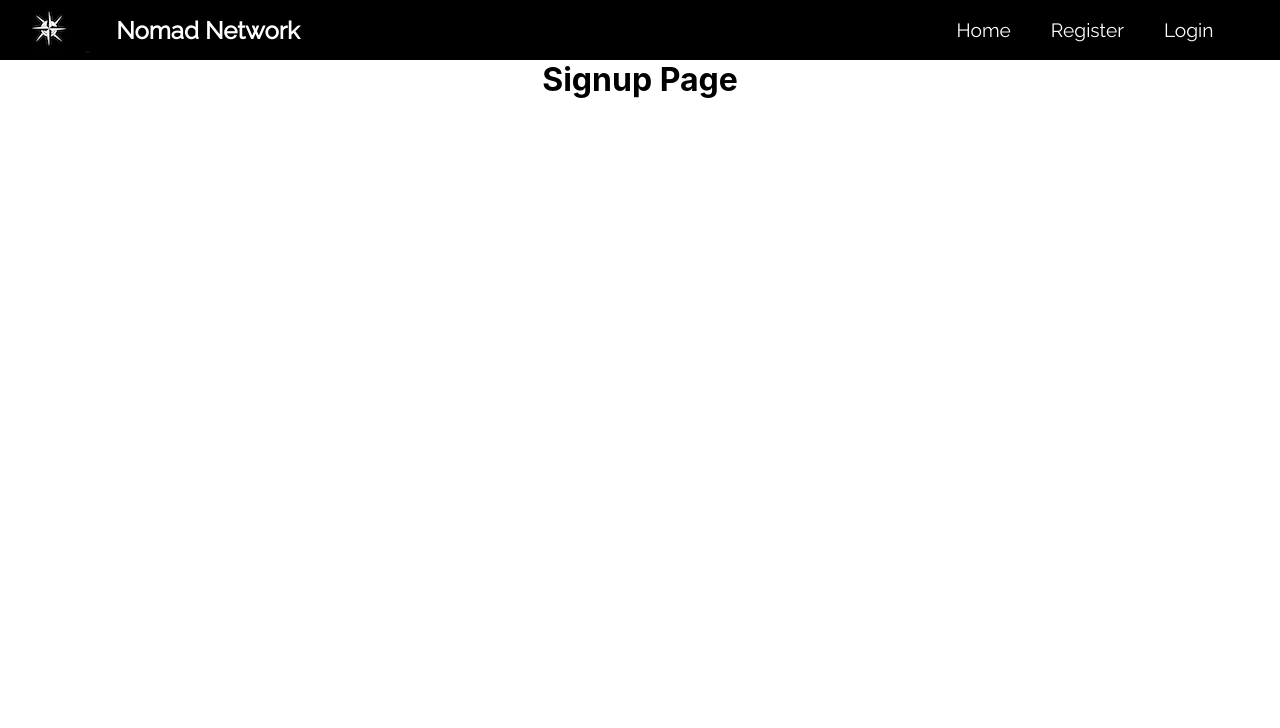
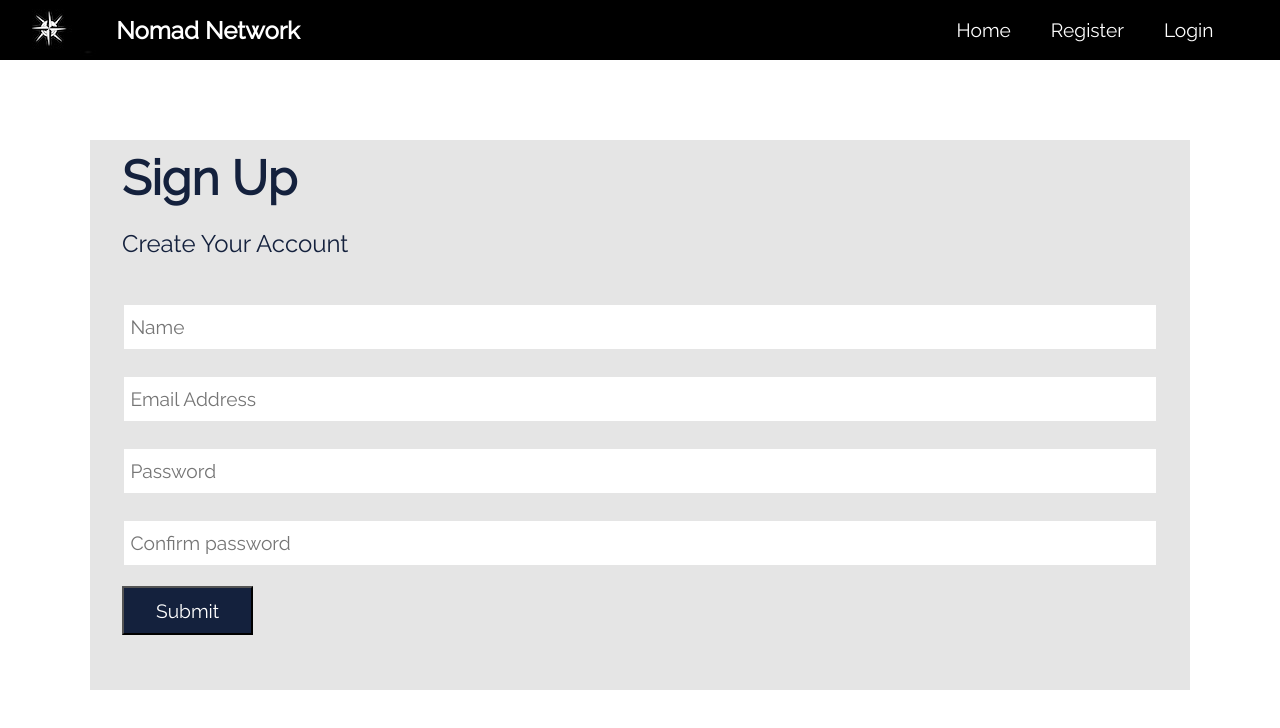
Before and after one commit to ScottRoberson/Nomad-Network, a React (Create React App) app: page /signup in a window 1280 px wide. Shown: the top 728 px of the page. Built offline with nearby package versions, Linux system fonts and the light colour scheme.

Commit message:
finished styling signup component

```diff
--- a/src/App.css
+++ b/src/App.css
@@ -2,6 +2,7 @@
   margin: 0;
   padding: 0;
   box-sizing: border-box;
+  font-family: 'Raleway', sans-serif;
 }
 
 /* CSS Color Variables */
--- a/src/components/Hero.css
+++ b/src/components/Hero.css
@@ -41,10 +41,10 @@
   color: var(--blue);
   background-color: var(--lightgray);
   display: inline-block;
-  padding: 0.5rem 1.5rem;
+  padding: 0.7rem 2rem;
   text-decoration: none;
   margin-right: 1rem;
-  font-size: 1rem;
+  font-size: 1.2rem;
   cursor: pointer;
   transition: all 0.2s ease-in;
 }
--- a/src/components/Hero.js
+++ b/src/components/Hero.js
@@ -1,5 +1,5 @@
 import React from 'react';
-// import hero from './images/hero.jpg'
+import { Link } from 'react-router-dom';
 import './Hero.css';
 const Hero = () => {
   return (
@@ -12,12 +12,12 @@ const Hero = () => {
             Your next adventure begins now!
           </p>
           <div className='buttons'>
-            <a href='#' className='btn btn-primary'>
-              Sign Up
-            </a>
-            <a href='#' className='btn btn'>
+            <Link className='btn btn-primary' to='/signup'>
+              Signup
+            </Link>
+            <Link className='btn btn' to='/login'>
               Login
-            </a>
+            </Link>
           </div>
         </div>
       </div>
--- /dev/null
+++ b/src/components/Signup.css
@@ -0,0 +1,52 @@
+.signup-container {
+  background-color: var(--lightgray);
+  max-width: 1100px;
+  margin: auto;
+  margin-top: 5rem;
+  height: 550px;
+  padding: 0 2rem;
+}
+
+.signup-heading {
+  font-size: 3rem;
+  line-height: 1.6;
+  color: var(--blue);
+  margin-bottom: 0.5rem;
+  text-align: start;
+}
+
+.signup-lead {
+  color: var(--blue);
+  margin-bottom: 1rem;
+  font-size: 1.5rem;
+  line-height: 1.6;
+  text-align: start;
+}
+
+.signup-form {
+  width: 100%;
+}
+
+.form-group input {
+  height: 3rem;
+  width: 100%;
+  color: var(--blue);
+  font-size: 1.2rem;
+  padding: 0.4rem;
+  margin-top: 1.5rem;
+  border: 2px solid var(--lightgray);
+}
+
+.btn-primary {
+  background-color: var(--blue);
+  color: var(--white);
+  cursor: pointer;
+  transition: all 0.2s ease-in;
+  display: block;
+  margin-top: 1.2rem;
+}
+
+.btn-primary:hover {
+  background-color: var(--white);
+  color: var(--blue);
+}
--- a/src/components/Signup.js
+++ b/src/components/Signup.js
@@ -1,9 +1,37 @@
 import React from 'react';
+import './Signup.css';
 
 const Signup = () => {
   return (
-    <div>
-      <h1>Signup Page</h1>
+    <div className='signup-container'>
+      <h1 className='signup-heading'>Sign Up</h1>
+      <p className='signup-lead'>Create Your Account</p>
+      <form action='submit' className='signup-form'>
+        <div className='form-group'>
+          <input type='text' required placeholder='Name' />
+        </div>
+        <div className='form-group'>
+          <input type='email' required placeholder='Email Address' />
+        </div>
+        <div className='form-group'>
+          <input
+            type='password'
+            required
+            placeholder='Password'
+            minlength='6'
+          />
+        </div>
+        <div className='form-group'>
+          <input
+            type='password'
+            required
+            placeholder='Confirm password'
+            minlength='6'
+          />
+        </div>
+
+        <input type='submit' value='Submit' className='btn btn-primary' />
+      </form>
     </div>
   );
 };
```
